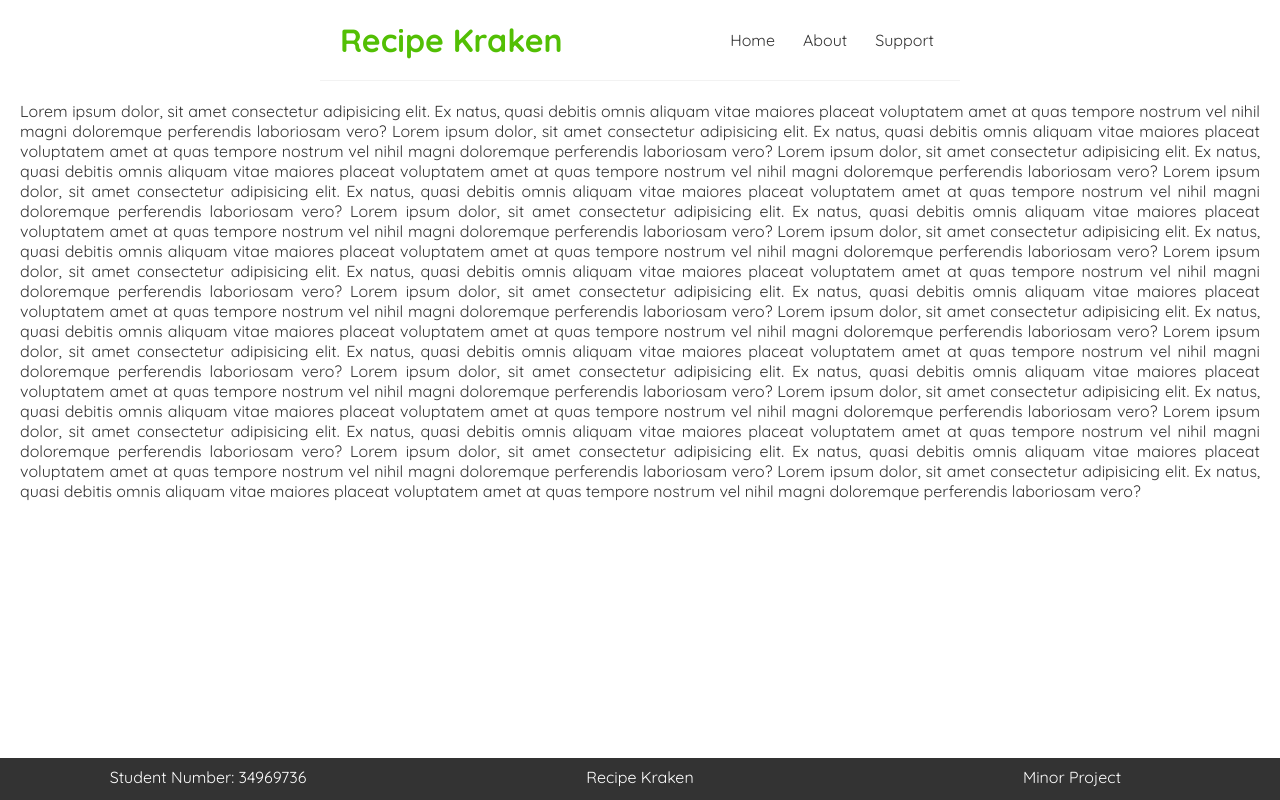
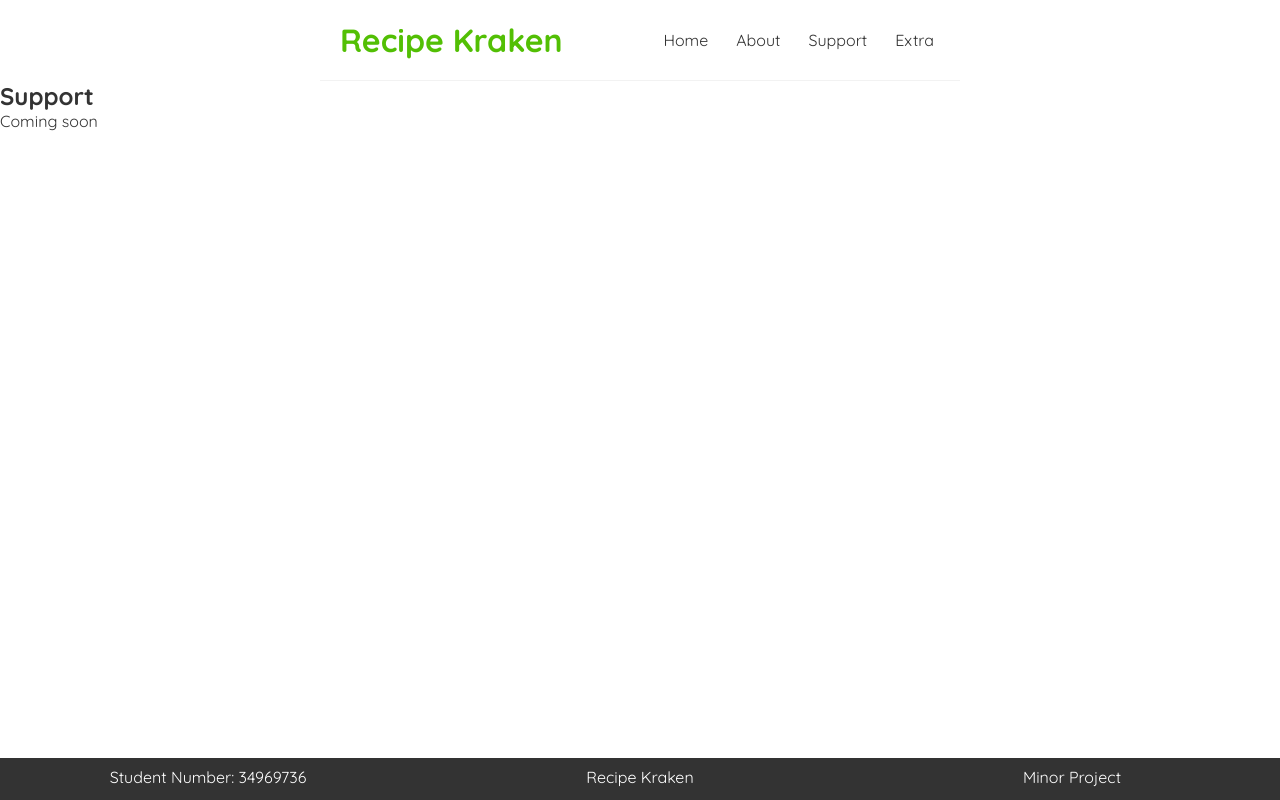
Before and after one commit to haz-ai/recipe-kraken, a JavaScript app: page /Support in a window 1280 px wide. Built offline with nearby package versions, Linux system fonts and the light colour scheme; the HTML template or start-up script is replaced by a standard one.

Commit message:
Added working Page links
Started working on different pages imported react router dom v5 into project

```diff
--- a/package.json
+++ b/package.json
@@ -8,6 +8,7 @@
     "@testing-library/user-event": "^12.8.3",
     "react": "^17.0.2",
     "react-dom": "^17.0.2",
+    "react-router-dom": "^5.2.0",
     "react-scripts": "4.0.3",
     "web-vitals": "^1.1.2"
   },
--- /dev/null
+++ b/src/About.js
@@ -0,0 +1,10 @@
+const About = () => {
+    return (
+        <div className="About">
+            <h2>About</h2>
+            <p>Coming soon</p>
+        </div>
+    );
+}
+
+export default About;
--- a/src/App.js
+++ b/src/App.js
@@ -1,18 +1,33 @@
 import Navbar from './Navbar';
 import Home from './Home';
 import Footer from './Footer';
+import { BrowserRouter as Router, Route, Switch } from 'react-router-dom';
+import About from './About';
+import Support from './Support';
 
 function App() {
   return (
+    <Router>
       <div className="App">
         <Navbar />
         <div className="Content">
+          <switch>
+            <Route exact path='/'>
               <Home />
+            </Route>
+            <Route exact path='/About'>
+              <About />
+            </Route>
+            <Route exact path='/Support'>
+              <Support />
+            </Route>
+          </switch>
         </div>
         <div className="Footer">
           <Footer />
         </div>
       </div>
+    </Router>
   );
 }
 export default App;
--- a/src/Navbar.js
+++ b/src/Navbar.js
@@ -1,12 +1,13 @@
+import {Link} from 'react-router-dom';
 const Navbar = () =>{
     return(
         <div className="Navbar">
             <h1>Recipe Kraken</h1>
             <div className="links">
-                <a href='/'>Home</a>
-                <a href='/'>About</a>
-                <a href='/'>Support</a>
-                {/* <a href='Here goes the path to the page'></a> */}
+                <Link to='/'>Home</Link>
+                <Link to='/About'>About</Link>
+                <Link to='/Support'>Support</Link>
+                <Link to='/'>Extra</Link>
             </div>
         </div>
     );
--- /dev/null
+++ b/src/Support.js
@@ -0,0 +1,9 @@
+const Support = () => {
+    return (
+        <div className="Support">
+            <h2>Support</h2>
+            <p>Coming soon</p>
+        </div>
+    );
+}
+export default Support;
```
Also changed, not shown: 1 other file (tests, documents, lock files or other folders). Lines whose indentation alone changed are shown as unchanged.
